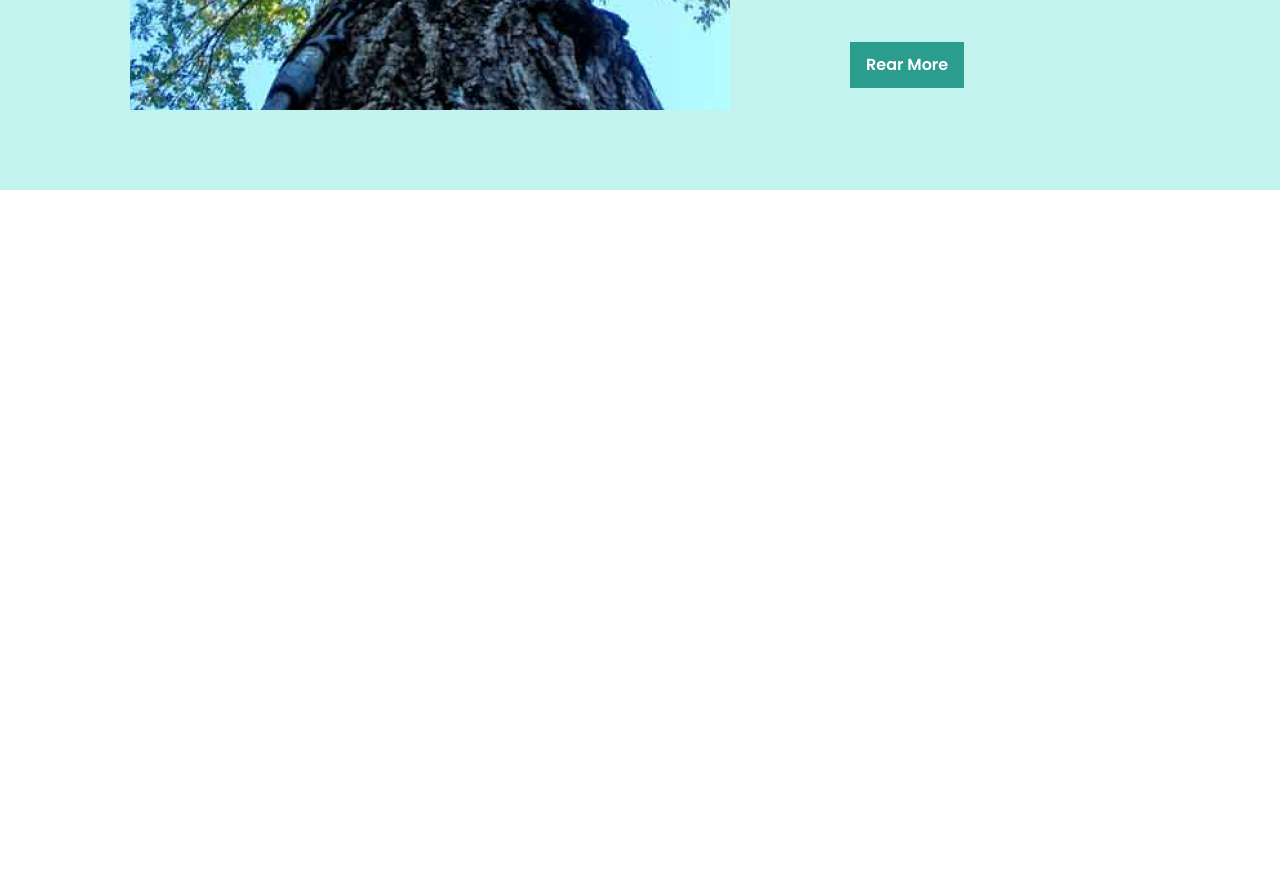
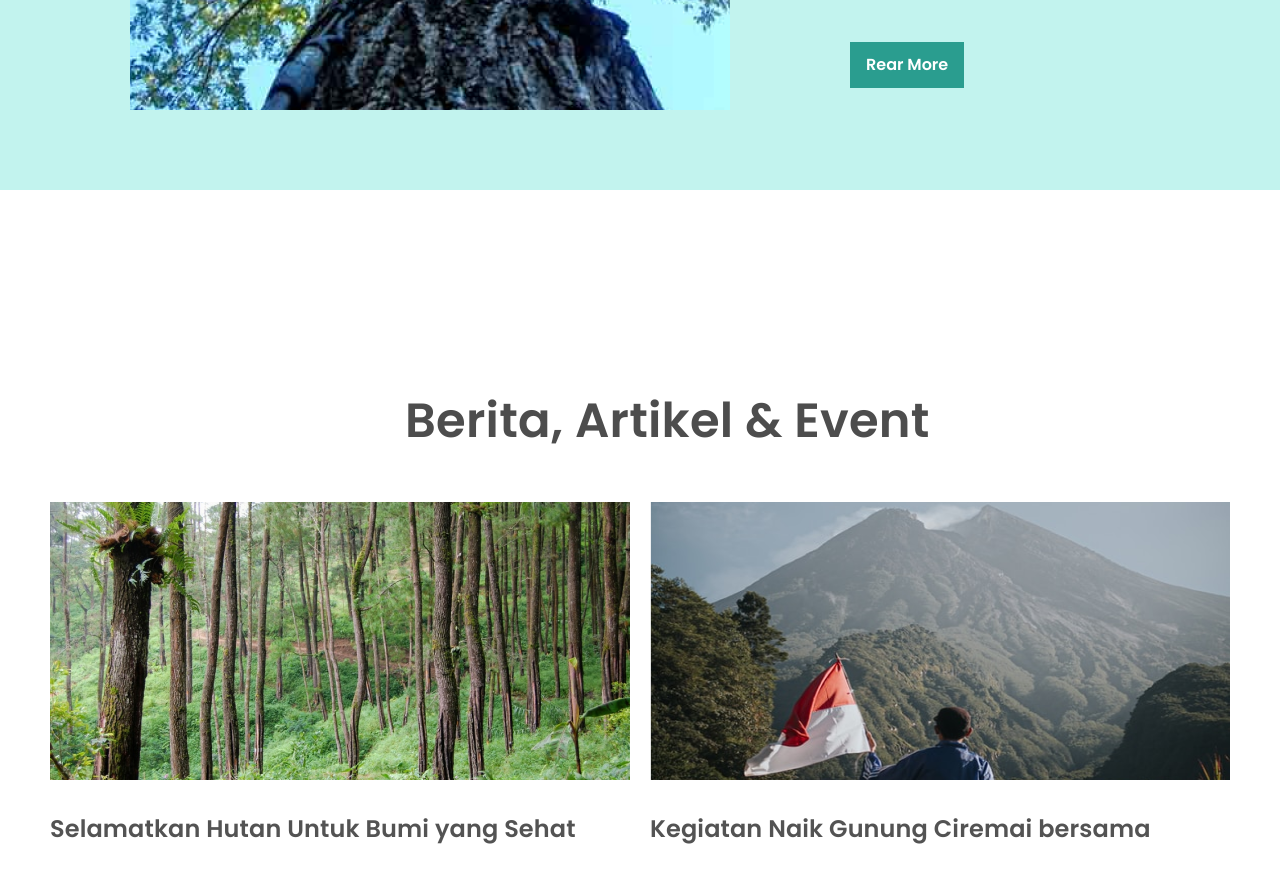
Before and after one commit to AleksandreMaisuradze/davaleba5, a plain HTML site: page index.html in a window 1280 px wide. Shown: the part 1486-2368 px from the top of the page. Before the commit the page ends 1676 px from the top, so only its background shows below. Drawn offline with Linux system fonts and the light colour scheme.

Commit message:
Finish section2 and start footer

```diff
--- a/css/style.css
+++ b/css/style.css
@@ -139,3 +139,42 @@
  }
 
  /* Start Section2  */
+ .section_2 {
+     width: 1180px;
+     margin: 200px auto;
+ }
+
+ .section_2_title {
+
+     font-family: Poppins;
+     font-size: 48px;
+     font-weight: 500;
+     line-height: 62px;
+     letter-spacing: 0.005em;
+     margin: 0 300px 50px 355px;
+     color: #4D4D4D;
+
+ }
+
+ .section_2_div {
+     width: 580px;
+     height: 346px;
+     display: inline-block;
+ }
+
+ .active_2 {
+     margin-left: 16px;
+ }
+
+ .section_2_text {
+     margin-top: 28px;
+     font-family: Poppins;
+     font-size: 24px;
+     font-weight: 400;
+     line-height: 36px;
+     letter-spacing: 0.005em;
+     color: #535353;
+
+ }
+
+ /* Start Footer  */
--- a/index.html
+++ b/index.html
@@ -8,6 +8,7 @@
     <link rel="stylesheet" href="css/reset.css">
     <link rel="stylesheet" href="css/stylesheet.css">
     <link rel="stylesheet" href="css/style.css">
+    <link rel="icon" href="images/logo.svg" type="image/x-icon">
 </head>
 
 <body>
@@ -57,6 +58,18 @@
         </div>
     </section>
     <!-- Start Section2  -->
+    <section class="section_2">
+        <h1 class="section_2_title">Berita, Artikel & Event</h1>
+        <div class="section_2_main_div">
+            <div class="section_2_div"><img src="images/unsplash_uD4wymJbp7g.png" alt="">
+                <p class="section_2_text">Selamatkan Hutan Untuk Bumi yang Sehat</p>
+            </div>
+            <div class="section_2_div active_2"><img src="images/unsplash_go75G-7A5jw.png" alt="">
+                <p class="section_2_text">Kegiatan Naik Gunung Ciremai bersama</p>
+            </div>
+        </div>
+    </section>
+    <!-- Start Footer  -->
 </body>
 
 </html>
```
Also changed, not shown: images/unsplash_go75G-7A5jw.png (added), images/unsplash_uD4wymJbp7g.png (added).
